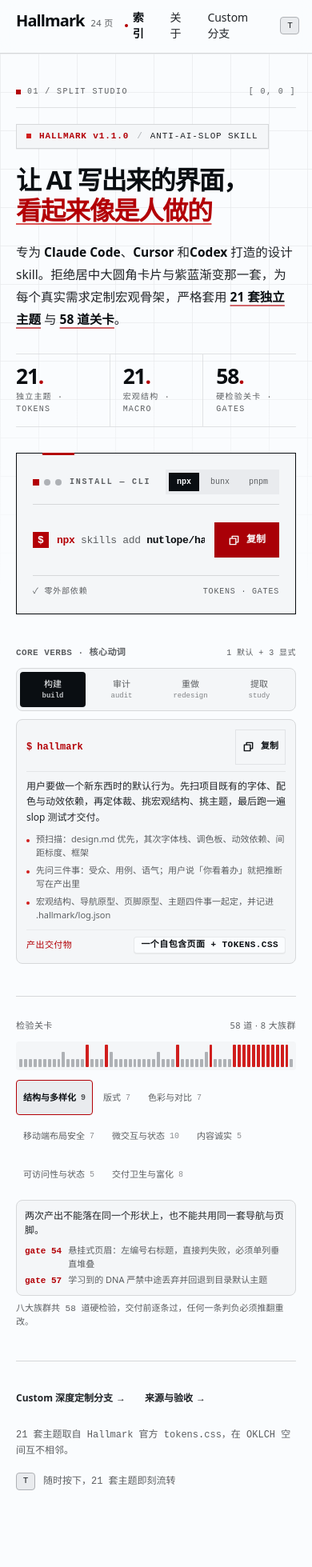
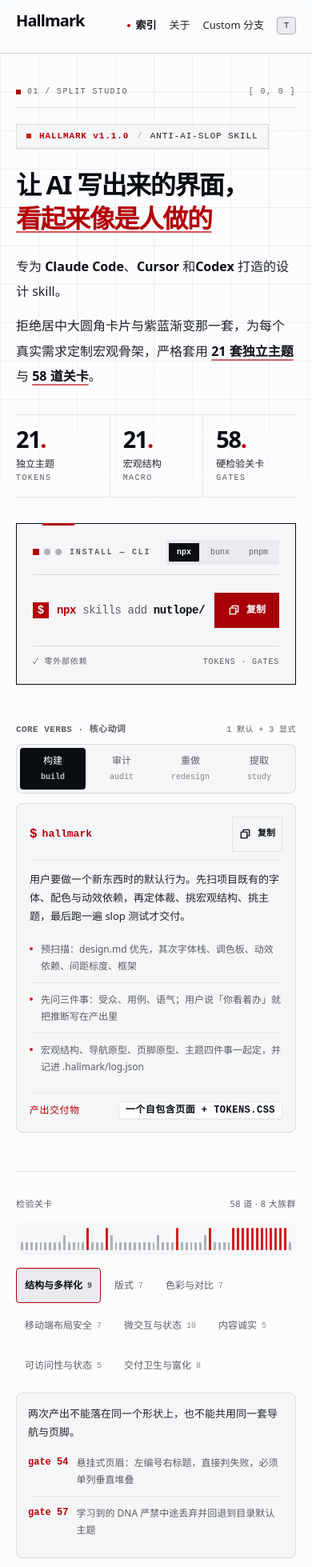
Before and after one commit to bbylw/hallmark-cn, a React (Vite) app: page / in a window 390 px wide. Shown: the top 1959 px of the page at 80% size. Built offline with nearby package versions, Linux system fonts and the light colour scheme.

Commit message:
feat(home): 左栏可读性优化：引言拆段、条目分隔行、卡片回紧凑、窄屏导航单行

```diff
--- a/src/components/gate-scale.tsx
+++ b/src/components/gate-scale.tsx
@@ -26,7 +26,7 @@
 
       {/* 58 道刻度尺 */}
       <div
-        className="mt-3 flex h-9 items-end gap-0.5 rounded p-1"
+        className="mt-4 flex h-10 items-end gap-[3px] rounded p-1.5"
         role="img"
         aria-label={`${totalGates} 道关卡的刻度，其中 ${CITED.length} 道为重点检查项`}
         style={{ backgroundColor: 'var(--hm-paper-2)' }}
@@ -52,7 +52,7 @@
       </div>
 
       {/* 族群标签行：水平滑动或折行 */}
-      <div className="mt-3 flex flex-wrap gap-1">
+      <div className="mt-4 flex flex-wrap gap-1.5">
         {gateGroups.map((g) => {
           const isCurrent = g.id === selectedId
           return (
@@ -61,7 +61,7 @@
               type="button"
               onClick={() => setSelectedId(g.id)}
               aria-pressed={isCurrent}
-              className="tap flex items-center gap-1.5 rounded px-2 py-0.5 text-[11px] transition-colors duration-150 focus-visible:outline-2 focus-visible:outline-focus"
+              className="tap flex items-center gap-1.5 rounded px-2.5 py-1 text-xs transition-colors duration-150 focus-visible:outline-2 focus-visible:outline-focus"
               style={{
                 backgroundColor: isCurrent ? 'var(--hm-paper-3)' : 'transparent',
                 color: isCurrent ? 'var(--hm-ink)' : 'var(--hm-muted)',
@@ -86,34 +86,34 @@
         initial={reduce ? false : { opacity: 0, y: 4 }}
         animate={{ opacity: 1, y: 0 }}
         transition={{ duration: 0.2, ease: EASE }}
-        className="mt-2.5 rounded-lg p-2.5 text-xs"
+        className="mt-3 rounded-lg p-3.5"
         style={{
           backgroundColor: 'var(--hm-paper-2)',
           border: 'var(--hm-rule-card) solid var(--hm-rule)',
         }}
       >
-        <div className="font-medium text-ink-2 text-xs" style={{ lineHeight: 'var(--lh-normal)' }}>
+        <div className="font-medium text-ink-2 text-[13px] text-pretty" style={{ lineHeight: 1.75 }}>
           {currentGroup.blurb}
         </div>
-        <ul className="mt-2 flex flex-col gap-1">
+        <ul className="mt-1.5 flex flex-col divide-y divide-rule/50">
           {currentGroup.samples.slice(0, 2).map((s, idx) => (
-            <li key={idx} className="flex items-baseline gap-2 text-muted">
+            <li key={idx} className="flex items-start gap-2.5 py-2.5 text-muted">
               {s.no ? (
-                <span className="font-mono text-[11px] font-bold text-accent-line shrink-0">
+                <span className="font-mono text-xs font-bold text-accent-line shrink-0 mt-0.5">
                   gate {s.no}
                 </span>
               ) : (
-                <span className="size-1 rounded-full shrink-0 mt-1" style={{ backgroundColor: 'var(--hm-rule-2)' }} />
+                <span className="size-1 rounded-full shrink-0 mt-2" style={{ backgroundColor: 'var(--hm-rule-2)' }} />
               )}
-              <span className="text-[11px]" style={{ lineHeight: 'var(--lh-normal)' }}>{s.text}</span>
+              <span className="text-xs text-pretty" style={{ lineHeight: 1.75 }}>{s.text}</span>
             </li>
           ))}
         </ul>
       </motion.div>
 
       <p
-        className="mt-2 text-[11px] text-muted font-mono"
-        style={{ lineHeight: 'var(--lh-normal)' }}
+        className="mt-2.5 text-xs text-muted font-mono"
+        style={{ lineHeight: 1.75 }}
       >
         八大族群共 {totalGates} 道硬检验，交付前逐条过，任何一条判负必须推翻重改。
       </p>
--- a/src/components/site-nav.tsx
+++ b/src/components/site-nav.tsx
@@ -21,18 +21,18 @@
   return (
     <header className="sticky top-0 z-40 border-b border-rule bg-paper/85 backdrop-blur-md">
       <div
-        className="mx-auto flex h-16 items-center gap-6 px-(--page-gutter)"
+        className="mx-auto flex h-16 items-center gap-4 px-(--page-gutter) sm:gap-6"
         style={{ maxWidth: 'var(--page-max)' }}
       >
         <Link to="/" className="tap group flex shrink-0 items-baseline gap-2">
           <span className="display text-lg transition-colors duration-200 group-hover:text-accent-line">
             Hallmark
           </span>
-          <span className="meta text-muted">24 页</span>
+          <span className="meta hidden text-muted min-[420px]:inline">24 页</span>
         </Link>
         <nav
           aria-label="站内导航"
-          className="ml-auto flex items-center gap-6 sm:gap-7"
+          className="ml-auto flex items-center gap-4 sm:gap-7"
         >
           {links.map((l) => {
             const active = isActive(l.href)
@@ -41,7 +41,7 @@
                 key={l.href}
                 to={l.href}
                 aria-current={active ? 'page' : undefined}
-                className={`tap relative text-sm transition-colors duration-200 ${
+                className={`tap relative whitespace-nowrap text-[13px] transition-colors duration-200 sm:text-sm ${
                   active
                     ? 'font-semibold text-ink'
                     : 'text-ink-2 hover:text-accent-line'
--- a/src/components/verb-stack.tsx
+++ b/src/components/verb-stack.tsx
@@ -43,7 +43,7 @@
               aria-selected={isCurrent}
               aria-controls={`panel-verb-${item.id}`}
               onClick={() => setActiveIdx(idx)}
-              className={`tap flex-col justify-center relative rounded px-1.5 py-1.5 text-center text-xs transition-colors duration-150 ${
+              className={`tap flex-col justify-center relative rounded px-1.5 py-2 text-center transition-colors duration-150 ${
                 isCurrent
                   ? 'text-paper font-bold'
                   : 'text-muted hover:text-ink hover:bg-paper-3/40'
@@ -59,10 +59,10 @@
                   }
                 />
               ) : null}
-              <span className="relative block text-[11px] leading-tight font-medium">
+              <span className="relative block text-xs leading-snug font-medium">
                 {item.zh}
               </span>
-              <span className="relative block font-mono text-[9px] opacity-75 mt-0.5 truncate">
+              <span className="relative block font-mono text-[10px] opacity-75 mt-1 truncate">
                 {item.id}
               </span>
             </button>
@@ -79,16 +79,16 @@
         initial={reduce ? false : { opacity: 0, y: 6 }}
         animate={{ opacity: 1, y: 0 }}
         transition={{ duration: 0.18, ease: [0.16, 1, 0.3, 1] }}
-        className="mt-2.5 rounded-lg p-3 text-xs"
+        className="mt-3 rounded-lg p-4"
         style={{
           backgroundColor: 'var(--hm-paper-2)',
           border: 'var(--hm-rule-card) solid var(--hm-rule)',
         }}
       >
-        <div className="flex items-center justify-between gap-2 border-b border-rule/50 pb-2">
+        <div className="flex items-center justify-between gap-2 border-b border-rule/50 pb-2.5">
           <div className="flex items-center gap-1.5 min-w-0">
             <span className="text-accent-line font-mono font-bold select-none">$</span>
-            <code className="font-mono text-xs font-bold text-ink truncate select-all">
+            <code className="font-mono text-[13px] font-bold text-ink truncate select-all">
               <span className="text-accent-line">hallmark</span>
               {v.cmd.replace('hallmark', '') ? (
                 <span className="text-ink"> {v.cmd.replace('hallmark', '').trim()}</span>
@@ -103,21 +103,23 @@
         </div>
 
         <p
-          className="mt-2 text-ink-2 text-xs leading-relaxed"
+          className="mt-3 text-ink-2 text-[13px] text-pretty"
+          style={{ lineHeight: 1.8 }}
         >
           {v.detail}
         </p>
 
-        <ul className="mt-2.5 flex flex-col gap-1.5">
+        <ul className="mt-2 flex flex-col divide-y divide-rule/50">
           {v.points.map((p) => (
-            <li key={p} className="flex items-baseline gap-2">
+            <li key={p} className="flex items-start gap-2.5 py-2.5">
               <span
                 aria-hidden
-                className="size-1 shrink-0 rounded-full mt-1.5"
+                className="size-1 shrink-0 rounded-full mt-2"
                 style={{ backgroundColor: 'var(--hm-accent)' }}
               />
               <span
-                className="text-[11px] text-muted leading-normal"
+                className="text-xs text-muted text-pretty"
+                style={{ lineHeight: 1.75 }}
               >
                 {p}
               </span>
@@ -125,7 +127,7 @@
           ))}
         </ul>
 
-        <div className="meta mt-2.5 pt-2 border-t border-rule/40 flex items-center justify-between text-[11px]">
+        <div className="meta mt-3 pt-2.5 border-t border-rule/40 flex items-center justify-between text-xs">
           <span className="text-accent-line font-medium">产出交付物</span>
           <span className="font-mono text-ink font-semibold px-2 py-0.5 rounded bg-paper border border-rule/50 shadow-2xs">
             {v.output}
--- a/src/pages/index-page.tsx
+++ b/src/pages/index-page.tsx
@@ -111,10 +111,10 @@
 
               <motion.h1
                 variants={fadeUp}
-                className="display mt-5 text-ink text-balance"
+                className="display mt-6 text-ink text-balance"
                 style={{
                   fontSize: 'clamp(2rem, 1.6vw + 1.3rem, 2.75rem)',
-                  lineHeight: 1.2,
+                  lineHeight: 1.32,
                   letterSpacing: 'var(--hm-tracking-display)',
                 }}
               >
@@ -134,13 +134,21 @@
 
               <motion.p
                 variants={fadeUp}
-                className="mt-5 max-w-[34em] text-[15.5px] text-ink-2 text-pretty"
-                style={{ lineHeight: 1.8 }}
+                className="mt-6 max-w-[32em] text-base text-ink-2 text-pretty"
+                style={{ lineHeight: 1.95 }}
               >
                 专为 <span className="font-semibold text-ink">Claude Code</span>、
                 <span className="font-semibold text-ink">Cursor</span> 和
                 <span className="font-semibold text-ink">Codex</span>{' '}
-                打造的设计 skill。拒绝居中大圆角卡片与紫蓝渐变那一套，为每个真实需求定制宏观骨架，严格套用{' '}
+                打造的设计 skill。
+              </motion.p>
+
+              <motion.p
+                variants={fadeUp}
+                className="mt-3 max-w-[32em] text-base text-ink-2 text-pretty"
+                style={{ lineHeight: 1.95 }}
+              >
+                拒绝居中大圆角卡片与紫蓝渐变那一套，为每个真实需求定制宏观骨架，严格套用{' '}
                 <span className="font-semibold text-ink underline decoration-accent-line/60 decoration-[1.5px] underline-offset-[4px]">
                   21 套独立主题
                 </span>{' '}
@@ -154,7 +162,7 @@
               {/* 三格数据带：数字用展示体，标签用等宽，Grid 的表格美学 */}
               <motion.div
                 variants={fadeUp}
-                className="mt-7 grid grid-cols-3 border-y border-rule/70"
+                className="mt-8 grid grid-cols-3 border-y border-rule/70"
                 role="list"
                 aria-label="Hallmark 规模：21 套主题，21 种结构，58 道关卡"
               >
@@ -166,21 +174,24 @@
                   <div
                     key={s.d}
                     role="listitem"
-                    className={`flex flex-col gap-1.5 px-4 py-3.5 first:pl-0 last:pr-0 ${
+                    className={`flex flex-col gap-2 px-4 py-4 first:pl-0 last:pr-0 ${
                       i > 0 ? 'border-l border-rule/70' : ''
                     }`}
                   >
                     <span
                       className="display text-ink tabular-nums"
-                      style={{ fontSize: '1.65rem', lineHeight: 1 }}
+                      style={{ fontSize: '1.8rem', lineHeight: 1 }}
                     >
                       {s.v}
                       <span className="text-accent-line" aria-hidden>
                         .
                       </span>
                     </span>
-                    <span className="font-mono text-[10px] tracking-[0.12em] text-muted uppercase">
-                      {s.k} · {s.d}
+                    <span className="flex flex-col gap-0.5">
+                      <span className="text-xs text-ink-2">{s.k}</span>
+                      <span className="font-mono text-[10px] tracking-[0.14em] text-muted uppercase">
+                        {s.d}
+                      </span>
                     </span>
                   </div>
                 ))}
@@ -255,7 +266,7 @@
 
                 <div className="flex items-center justify-between gap-3 py-1.5">
                   <div className="min-w-0 flex-1 overflow-x-auto scrollbar-none py-1">
-                    <div className="flex items-center gap-2.5 font-mono text-[13px] text-ink whitespace-nowrap sm:text-sm">
+                    <div className="flex items-center gap-2.5 font-mono text-sm text-ink whitespace-nowrap sm:text-[15px]">
                       <span
                         className="flex size-5 shrink-0 items-center justify-center font-bold text-paper"
                         style={{ backgroundColor: 'var(--hm-accent-line)' }}
@@ -286,18 +297,18 @@
               </motion.div>
 
               {/* 四个核心动词 */}
-              <motion.div variants={fadeUp} className="mt-10">
+              <motion.div variants={fadeUp} className="mt-12">
                 <VerbStack />
               </motion.div>
 
               {/* 58 道关卡标尺 */}
-              <motion.div variants={fadeUp} className="hairline mt-10 pt-7">
+              <motion.div variants={fadeUp} className="hairline mt-12 pt-8">
                 <GateScale />
               </motion.div>
 
               {/* 底部链接与令牌规范说明 */}
-              <motion.div variants={fadeUp} className="hairline mt-10 pt-6">
-                <div className="flex flex-wrap items-center gap-x-6 gap-y-2 text-xs">
+              <motion.div variants={fadeUp} className="hairline mt-12 pt-7">
+                <div className="flex flex-wrap items-center gap-x-6 gap-y-3 text-[13px]">
                   <Link
                     to="/custom"
                     className="tap group font-semibold text-ink-2 hover:text-accent-line transition-colors"
@@ -324,12 +335,12 @@
                   </Link>
                 </div>
                 <p
-                  className="mt-3.5 text-xs text-muted font-mono"
-                  style={{ lineHeight: 1.7 }}
+                  className="mt-4 text-[13px] text-muted font-mono"
+                  style={{ lineHeight: 1.8 }}
                 >
                   21 套主题取自 Hallmark 官方 tokens.css，在 OKLCH 空间互不相邻。
                 </p>
-                <div className="mt-4 flex items-center gap-2.5 text-xs text-muted">
+                <div className="mt-4 flex items-center gap-2.5 text-[13px] text-muted">
                   <kbd className="kbd">T</kbd>
                   <span className="font-mono">随时按下，21 套主题即刻流转</span>
                 </div>
```
Also changed, not shown: src/components/contact-sheet.tsx (+62 -55 lines).
